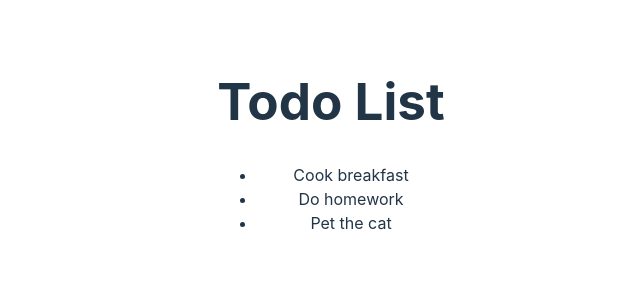
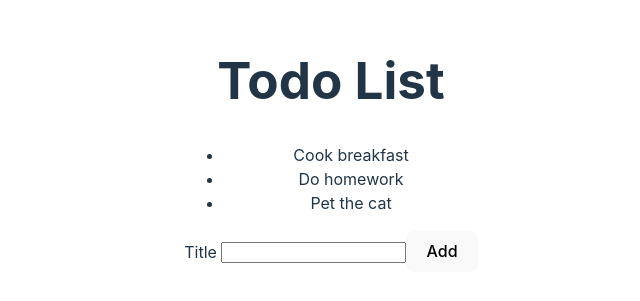
Before and after one commit to la-ry-sa/react-todo, a React (Vite) app: page / in a window 1280 px wide. Shown: the part 255-556 px from the top of the page, without its empty margins (309-949 px from the left). Built offline with nearby package versions, Linux system fonts and the light colour scheme.

Commit message:
week 2 tasks

```diff
--- /dev/null
+++ b/src/AddTodoForm.jsx
@@ -0,0 +1,13 @@
+import React from "react";
+
+function AddTodoForm() {
+    return (
+        <form>
+            <label htmlFor='todoTitle'>Title </label>
+            <input type='text' id='todoTitle' />
+            <button type='submit'>Add</button>
+        </form>
+    )
+}
+
+export default AddTodoForm
--- a/src/App.jsx
+++ b/src/App.jsx
@@ -1,22 +1,13 @@
 import { useState } from 'react'
 import './App.css'
+import TodoList from './TodoList'
+import AddTodoForm from './AddTodoForm'
 
 function App() {
-
-  const todoList = [
-    { id: 1, title: "Cook breakfast" },
-    { id: 2, title: "Do homework" },
-    { id: 3, title: "Pet the cat" }
-  ];
-
   return (
     <>
-      <h1>Todo List</h1>
-        <ul>
-          {todoList.map((todo) => (
-            <li key={todo.id}>{todo.title}</li>
-      ))}</ul>
-
+      <TodoList />
+      <AddTodoForm />
     </>
   )
 }
--- /dev/null
+++ b/src/TodoList.jsx
@@ -0,0 +1,24 @@
+import React from "react"
+
+const todoList = [
+    { id: 1, title: "Cook breakfast" },
+    { id: 2, title: "Do homework" },
+    { id: 3, title: "Pet the cat" }
+  ];
+
+
+function TodoList() {
+    return (
+        <div>
+            <h1>Todo List</h1>
+            <ul>
+                {todoList.map((todo) => (
+                    <li key={todo.id}>{todo.title}</li>
+                ))}
+            </ul>
+        </div>
+    )
+}
+
+
+export default TodoList
```
